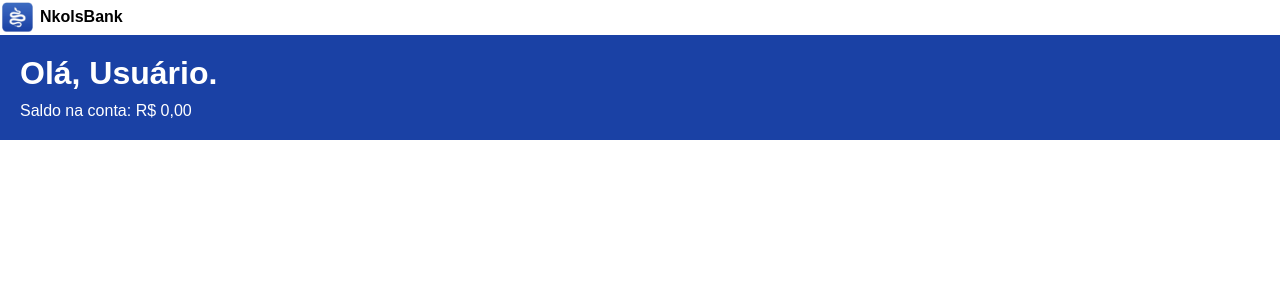
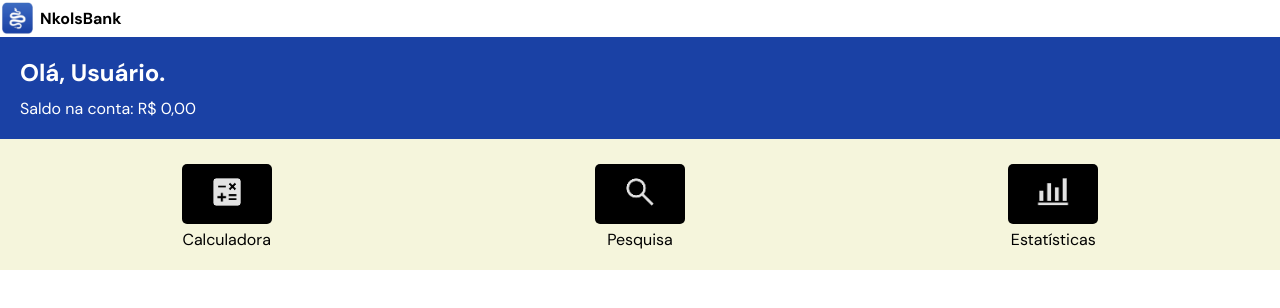
Before and after one commit to vitorgabriel-9/NkolsBank, a plain HTML site: page index.html in a window 1280 px wide. Drawn offline with Linux system fonts and the light colour scheme.

Commit message:
Adição da NavBar, com ícones e texto. Adicionei também uma nova fonte, e uma melhora no CSS

```diff
--- a/index.html
+++ b/index.html
@@ -1,5 +1,6 @@
 <!DOCTYPE html>
 <html lang="pt-br">
+
 <head>
     <meta charset="UTF-8">
     <meta name="viewport" content="width=device-width, initial-scale=1.0">
@@ -7,17 +8,36 @@
     <link rel="shortcut icon" href="favicon.ico" type="image/x-icon">
     <title>NkolsBank</title>
 </head>
+
 <body>
 
+    <div id="conteudo">
         <header>
             <img src="favicon.ico" alt="Ícone do App" style="width: 35px;">
             <p style="padding: 8px 5px; font-weight: bolder;">NkolsBank</p>
         </header>
 
-    <main>
+        <section>
             <h1>Olá, Usuário.</h1>
             <p style="padding-top: 10px;">Saldo na conta: R$ 0,00</p>
-    </main>
+        </section>
+
+        <nav>
+            <div class="div-botao-nav">
+                <button class="botao-nav"><img src="icons/calculadora.png" class="nav-icon" alt="Calculadora"></button>
+                <p>Calculadora</p>
+            </div>
+            <div class="div-botao-nav">
+                <button class="botao-nav"><img src="icons/pesquisa.png" class="nav-icon" alt="Pesquisa"></button>
+                <p>Pesquisa</p>
+            </div>
+            <div class="div-botao-nav">
+                <button class="botao-nav"><img src="icons/estatisticas.png" class="nav-icon" alt="Estatísticas"></button>
+                <p>Estatísticas</p>
+            </div>
+        </nav>
+    </div>
 
 </body>
+
 </html>
--- a/style.css
+++ b/style.css
@@ -1,21 +1,52 @@
-/*
-    Azul Cobalto: #1A41A5ff;
-*/
+/* Regras Gerais */
 
 * {
     padding: 0;
     margin: 0;
     box-sizing: border-box;
     border: none;
-    font-family: Arial, Helvetica, sans-serif;
+    font-family: 'DM-Sans';
 }
+
+@font-face {
+    font-family: 'DM-Sans';
+    src: url('fonts/DMSans.ttf');
+}
+
+/* Estilos */
 
 header {
     display: flex;
 }
 
-main {
+section {
     background-color: #1A41A5ff;
     color: #FFF;
     padding: 20px;
 }
+
+nav {
+    background-color: beige;
+    display: flex;
+    justify-content: space-around;
+    padding: 20px;
+}
+
+div.div-botao-nav {
+    display: flex;
+    flex-direction: column;
+    width: 100px;
+    text-align: center;
+}
+
+button.botao-nav {
+    background-color: rgb(0, 0, 0);
+    color: #FFF;
+    padding: 10px;
+    margin: 5px;
+    border-radius: 5px;
+}
+
+img.nav-icon {
+    width: 36px;
+}
```
Also changed, not shown: fonts/DMSans.ttf (added), icons/calculadora.png (added), icons/estatisticas.png (added), icons/pesquisa.png (added). Lines whose indentation alone changed are shown as unchanged.
